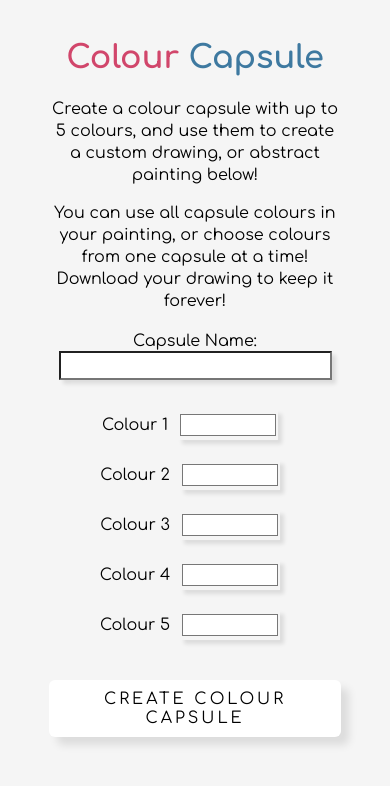
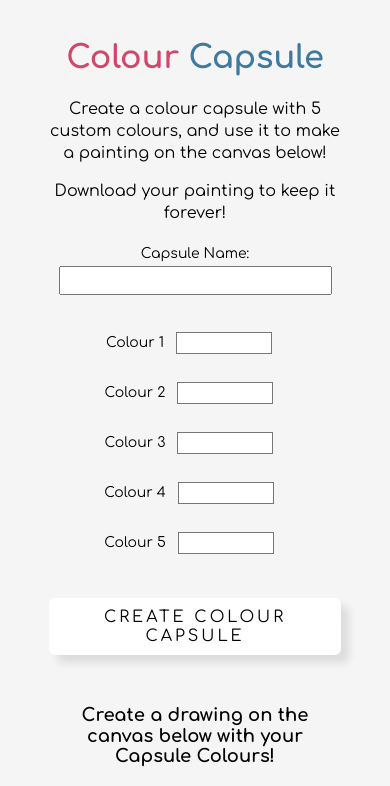
Before and after one commit to GabriellaPenev/colour-capsule, a React (Create React App) app: page / in a window 390 px wide. Shown: the top 786 px of the page. Built offline with nearby package versions, Linux system fonts and the light colour scheme; no server answers; the database is empty.

Commit message:
added scroll to new capsule functionality

```diff
--- a/src/App.css
+++ b/src/App.css
@@ -393,7 +393,7 @@ form {
 }
 
 label {
-  font-size: 0.8rem;
+  font-size: clamp(0.7rem, 3vw, 0.8rem);
   text-transform: capitalize;
 }
 
@@ -401,8 +401,7 @@ input[type="color"] {
   appearance: none;
   -moz-appearance: none;
   -webkit-appearance: none;
-  box-shadow: .2em .2em .2em rgba(0, 0, 0, .1);
-  border: 0;
+  border: none;
   background: none;
   cursor: pointer;
   padding: 0;
@@ -412,8 +411,7 @@ input[type="color"] {
 }
 
 input[type="text"] {
-  box-shadow: .2em .2em .2em rgba(0, 0, 0, .1);
-  outline: black;
+  outline: whitesmoke;
 }
 
 button {
@@ -461,13 +459,19 @@ button {
 ul {
   list-style: none;
   padding-left: 0;
+  margin: 8px 0;
   display: flex;
   flex-wrap: wrap;
   justify-content: center;
 }
 
+h3 {
+  font-size: clamp(0.9rem, 3vw, 1.2rem);
+  margin: 40px 0 0;
+}
+
 .controls {
-  margin: 30px 0 10px;
+  margin: 25px 0 10px;
   display: flex;
   justify-content: center;
   align-items: center;
@@ -631,6 +635,7 @@ li:hover {
 .results:active {
   scale: 0.9
 }
+
 footer {
   margin-top: 80px;
   font-size: 0.8rem;
@@ -659,6 +664,10 @@ a {
 
 @media (max-width: 550px) {
 
+  input[type="text"] {
+    margin: 3px 0;
+  }
+
   .controls {
     flex-direction: column;
   }
@@ -677,10 +686,6 @@ a {
   .results {
     width: 70px;
     height: 70px;
-  }
-
-  ul {
-    padding-top: 30px;
   }
 
   ul p {
--- a/src/App.js
+++ b/src/App.js
@@ -1,4 +1,7 @@
-import { useState } from 'react';
+import { useState, useRef } from 'react';
+import { getDatabase, ref, remove } from 'firebase/database';
+import firebase from './firebase';
+
 import Header from './Header';
 import Form from './Form';
 import Results from './Results';
@@ -8,10 +11,19 @@ import './App.css';
 
 function App() {
 
+  const resultRef = useRef(null);
+
   // state to bring data stored in firebase to the page:
   const [colors, setColors] = useState([]);
+  const [selectedColor, setSelectedColor] = useState('#000')
 
-  const [selectedColor, setSelectedColor] = useState('#000')
+  const handleRemoveCapsule = (capsuleID) => {
+    // dbRef points to the specific node of the capsule I want to remove
+    const database = getDatabase(firebase);
+    const dbRef = ref(database, `/${capsuleID}`);
+    // remove the node specific to the capsule id
+    remove(dbRef)
+}
 
   return (
     <div className="app wrapper">
@@ -20,14 +32,17 @@ function App() {
 
         <Form
           setColors={setColors}
+          resultRef={resultRef}
         />
 
         <Results
           colors={colors}
           setSelectedColor={setSelectedColor}
-        />
+          handleRemoveCapsule={handleRemoveCapsule}
+          />
 
         <Canvas
+          ref={resultRef}
           colors={colors}
           selectedColor={selectedColor}
           setSelectedColor={setSelectedColor}
--- a/src/Canvas.js
+++ b/src/Canvas.js
@@ -1,7 +1,7 @@
 import { useRef, useState, useEffect } from 'react';
+import { forwardRef } from "react";
 
-const Canvas = ({ selectedColor, setSelectedColor }) => {
-
+const Canvas = forwardRef(({selectedColor, setSelectedColor}, ref) => {
     const canvasRef = useRef(null);
     const ctxRef = useRef(null);
     const lineWidthRef = useRef(null)
@@ -49,7 +49,6 @@ const Canvas = ({ selectedColor, setSelectedColor }) => {
 
     // continue drawing if drawing state is true, at mouse x and y coords
     const draw = ({ nativeEvent }) => {
-        // e.preventDefault()
         if (!isDrawing) return;
         const { offsetX, offsetY } = nativeEvent;
         ctxRef.current.globalCompositionOperation = 'source-over';
@@ -90,6 +89,7 @@ const Canvas = ({ selectedColor, setSelectedColor }) => {
 
     return (
         <>
+            <h3 ref={ref}>Create a drawing on the canvas below with your Capsule Colours!</h3>
             <div className="controls">
                 <label className='lineWidth' htmlFor="lineWidth">Line Thickness: </label>
                 <input ref={lineWidthRef} type="range" id="lineWidth" name="lineWidth"
@@ -117,7 +117,7 @@ const Canvas = ({ selectedColor, setSelectedColor }) => {
                     onPointerDown={startDrawing}
                     onPointerUp={stopDrawing}
                     onPointerMove={draw}
-                    style={{ 'touchAction': 'none'}}
+                    style={{ 'touchAction': 'none' }}
                 />
             </div>
             <div className="canvasActions">
@@ -130,6 +130,6 @@ const Canvas = ({ selectedColor, setSelectedColor }) => {
 
         </>
     )
-}
+})
 
 export default Canvas;
--- a/src/Form.js
+++ b/src/Form.js
@@ -4,7 +4,7 @@ import firebase from './firebase';
 import { ToastContainer, toast } from 'react-toastify';
 import 'react-toastify/dist/ReactToastify.css';
 
-function Form({ setColors }) {
+const Form = ({ setColors, resultRef }) => {
 
     const initialValues = {
         title: '',
@@ -14,7 +14,8 @@ function Form({ setColors }) {
         color4: "#ffffff",
         color5: "#ffffff"
     };
-    // state to store user's input data and push them to firebase:
+
+    // store user's input data and push them to firebase:
     const [userInput, setUserInput] = useState(initialValues);
 
     const handleInputChange = (e) => {
@@ -38,7 +39,6 @@ function Form({ setColors }) {
             }
             // update the component's state using the local array dbColors
             setColors(dbColors);
-            // console.log(dbColors)
         });
     }, [])
 
@@ -48,6 +48,7 @@ function Form({ setColors }) {
         const database = getDatabase(firebase)
         const dbRef = ref(database)
 
+        // error handling if user doesn't add a capsule name, or selects white / black more than once
         let white = 0;
         let black = 0;
         for (let value in userInput) {
@@ -68,10 +69,9 @@ function Form({ setColors }) {
             toast('🚫 You have selected black as more than one of your capsule colours!')
         } else {
 
-            // add data to firebase, pass in where (dbRef) and what is going (userInput):
             push(dbRef, userInput);
-            // clear the inputs after it loads to firebase and page:
             setUserInput(initialValues);
+            resultRef.current.previousSibling.scrollIntoView({block: "start", inline: "nearest", behavior: "smooth"});
         }
     }
 
--- a/src/Header.js
+++ b/src/Header.js
@@ -5,8 +5,8 @@ const Header = () => {
                 <span className='title firstColor'>Colour </span>
                 <span className='title secondColor'>Capsule</span>
             </h1>
-            <p>Create a colour capsule with up to 5 colours, and use them to create a custom drawing, or abstract painting below!</p>
-            <p>You can use all capsule colours in your painting, or choose colours from one capsule at a time! Download your drawing to keep it forever!</p>
+            <p>Create a colour capsule with 5 custom colours, and use it to make a painting on the canvas below!</p>
+            <p>Download your painting to keep it forever!</p>
         </header>
     )
 }
--- a/src/Results.js
+++ b/src/Results.js
@@ -1,16 +1,5 @@
-import { getDatabase, ref, remove } from 'firebase/database';
-import firebase from './firebase';
-// import { useState} from 'react';
-function Results({ colors, setSelectedColor }) {
 
-
-    const handleRemoveCapsule = (capsuleID) => {
-        // dbRef points to the specific node of the capsule I want to remove
-        const database = getDatabase(firebase);
-        const dbRef = ref(database, `/${capsuleID}`);
-        // remove the node specific to the capsule id
-        remove(dbRef)
-    }
+const Results = ({colors, setSelectedColor, handleRemoveCapsule}) => {
 
     return (
         <>
```
